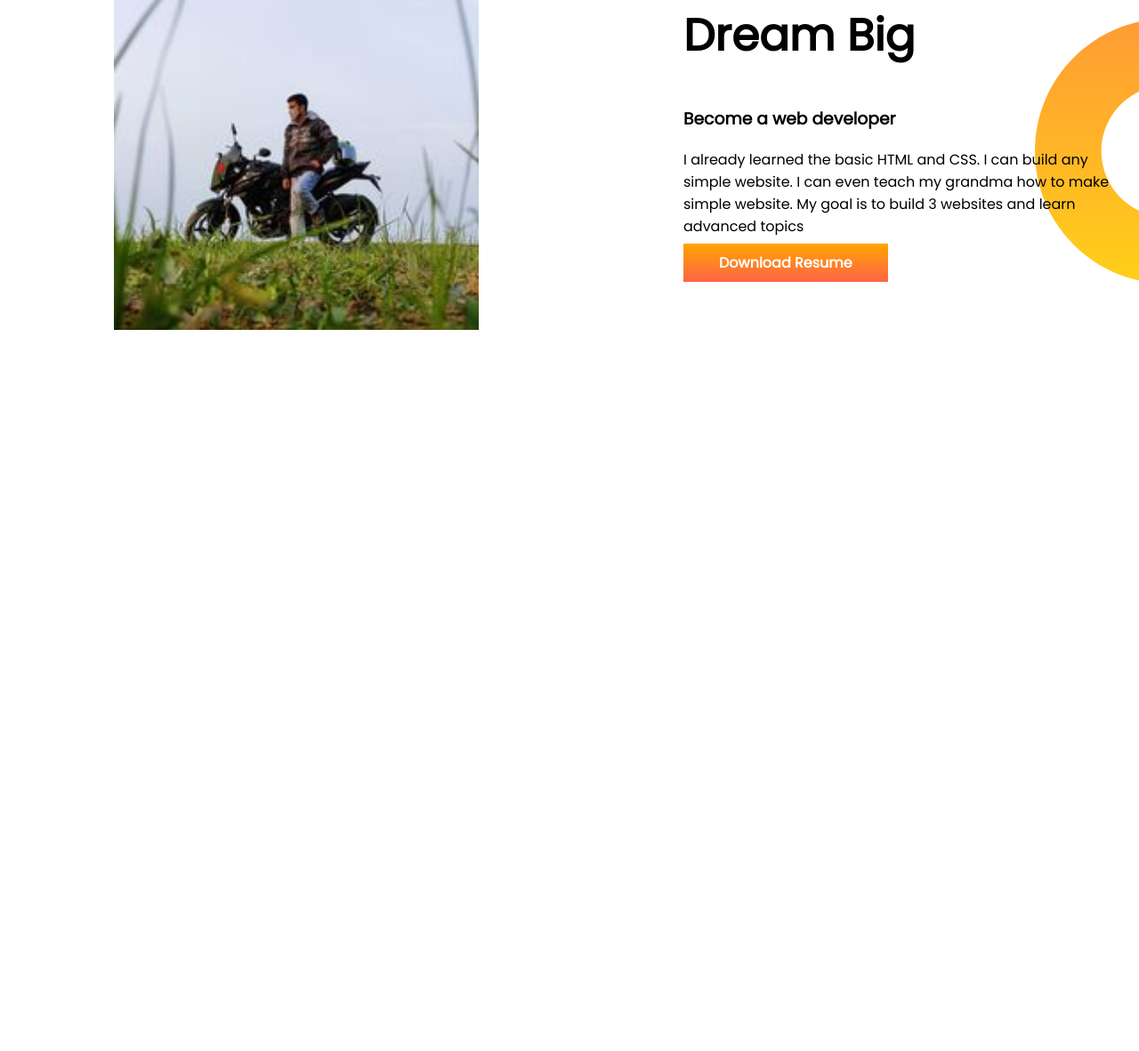
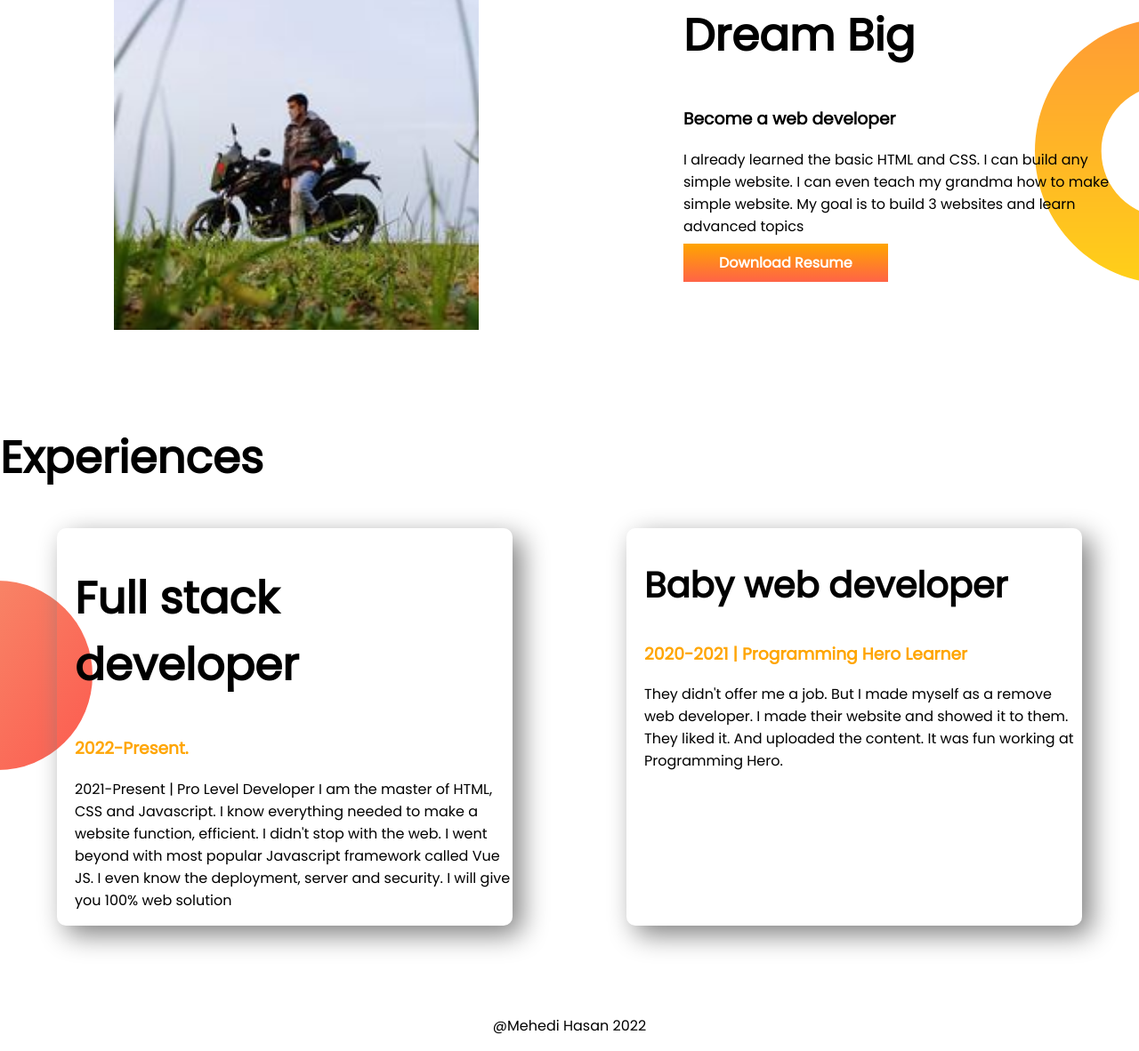
Before and after one commit to mehedihasanshohan/developer-portfolio, a plain HTML site: page index.html in a window 1280 px wide. Shown: the part 677-1859 px from the top of the page at 89% size. Before the commit the page ends 1155 px from the top, so only its background shows below. Drawn offline with Linux system fonts and the light colour scheme.

Commit message:
styled border and aadded footer

```diff
--- a/index.html
+++ b/index.html
@@ -12,7 +12,7 @@
 
 </head>
 <body>
-  <section class="top-banner">
+  <section class="top-banner flexible-container">
   <div class="half-width">
   <h1>Welcome to</h1>
   <h1> <span class="orange-color">Mehedi Hasan Shohan</span></h1>
@@ -25,7 +25,7 @@
   </div>
   </section>
 
-  <section class="dream-big">
+  <section class="dream-big flexible-container">
     <div class="half-width">
       <img src="images/m1.jpg" alt="">
     </div>
@@ -37,5 +37,27 @@
   </section>
     </div>
   </section>
+
+  <section class="experience-area">
+    <h1>Experiences</h1>
+    <div class="flexible-container">
+    <div id="full.stack.developer" class="experiences-item">
+      <h1>Full stack developer</h1>
+      <h3 class="orange-color">2022-Present.</h3>
+      <p>2021-Present | Pro Level Developer
+        I am the master of HTML, CSS and Javascript. I know everything needed to make a website function, efficient. I didn't stop with the web. I went beyond with most popular Javascript framework called Vue JS. I even know the deployment, server and security. I will give you 100% web solution</p>
+
+    </div>
+    <div id="baby.web.developer" class="experiences-item">
+      <h2>Baby web developer</h2>
+      <h3 class="orange-color">2020-2021 | Programming Hero Learner</h3>
+      <p>They didn't offer me a job. But I made myself as a remove web developer. I made their website and showed it to them. They liked it. And uploaded the content. It was fun working at Programming Hero.</p>
+
+    </div>
+    </div>
+  </section>
 </body>
+<footer>
+  <p>@Mehedi Hasan 2022</p>
+</footer>
 </html>
--- a/style.css
+++ b/style.css
@@ -5,10 +5,13 @@ body{
 h1{
   font-size: 50px;
 }
+h2{
+  font-size: 40px;
+}
 .orange-color{
   color:orange;
 }
-section{
+.flexible-container{
   display: flex;
   margin-bottom: 100px;
 }
@@ -36,3 +39,26 @@ section{
   background-repeat: no-repeat;
   background-position: right;
 }
+.experiences-item{
+  width: 40%;
+  margin-left: 5%;
+  margin-right: 5%;
+  padding-left: 20px;
+  border-radius: 10px;
+  box-shadow: 10px 10px 30px gray;
+}
+.experience-area{
+  background-image: url(images/exp-bg.png);
+  background-repeat: no-repeat;
+  background-position: left;
+
+}
+#full.stack.developer{
+border-left: 7px solid tomato;
+}
+#baby.web.developer{
+  border-left: 7px solid blue;
+}
+footer p{
+  text-align: center;
+}
```
